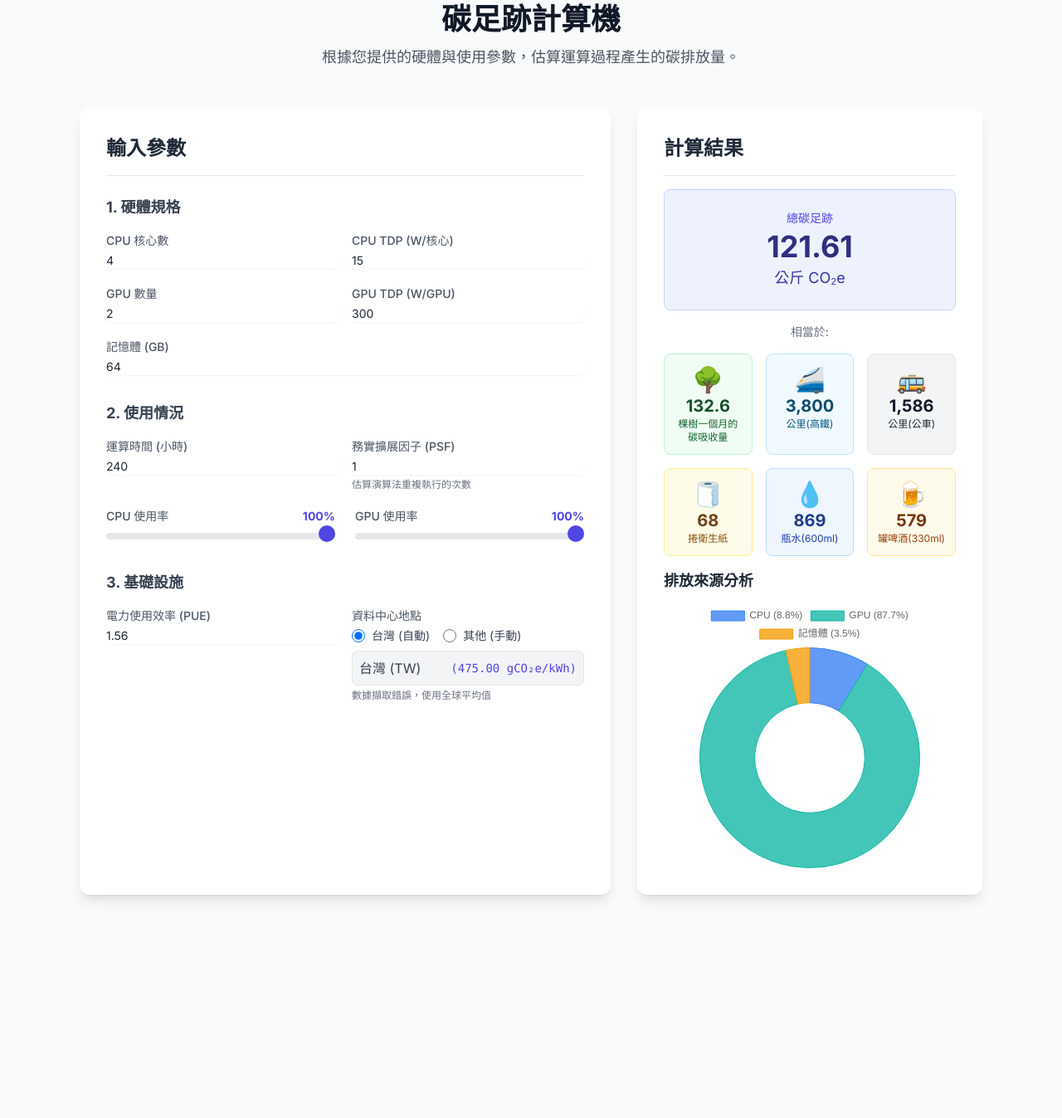
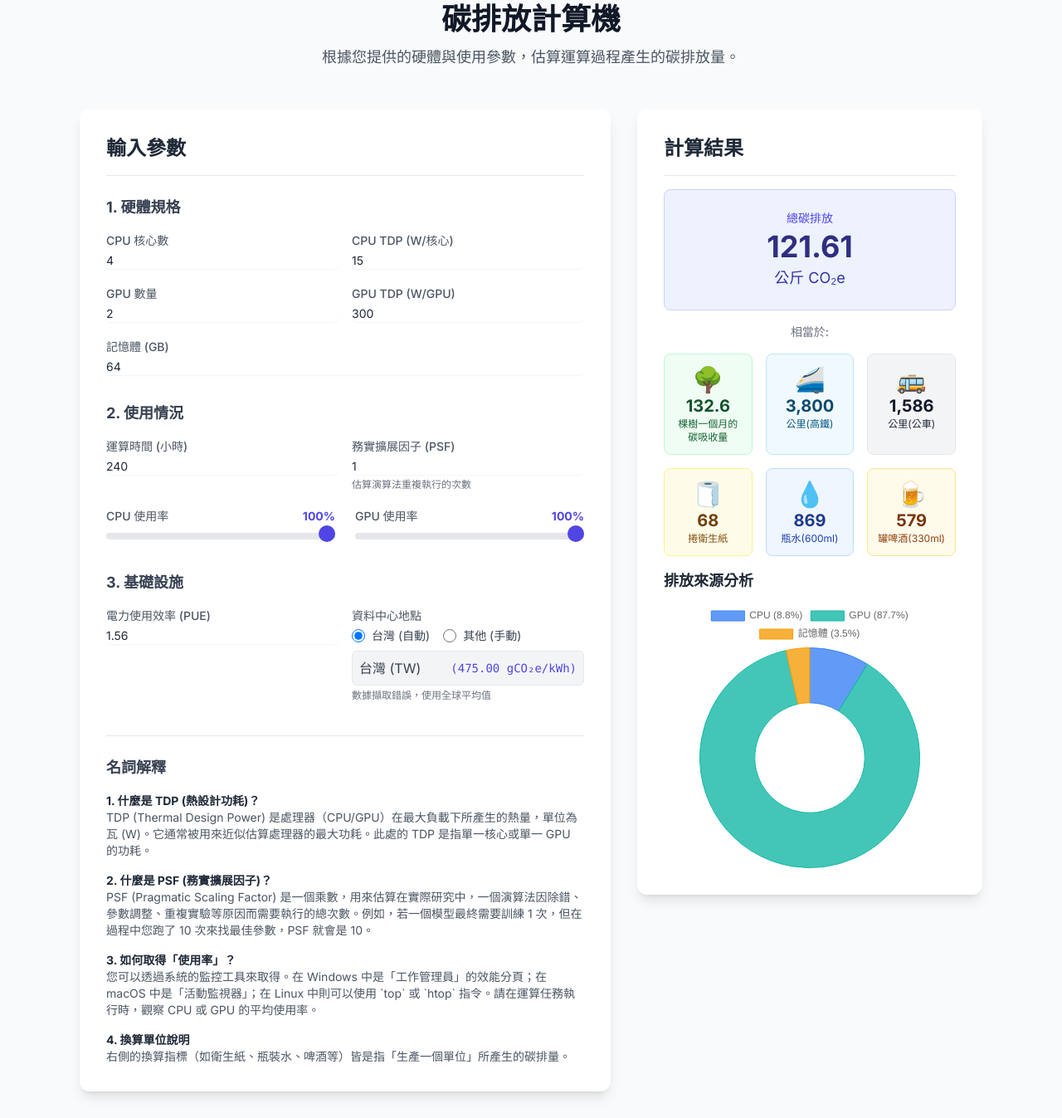
Before and after one commit to YuunJiee/carbon-footprint-calculator, a plain HTML site: page index.html in a window 1280 px wide. Shown: the part 80-1427 px from the top of the page at 83% size. Before the commit the page ends 1190 px from the top, so only its background shows below. Drawn offline with nearby package versions, Linux system fonts and the light colour scheme; no server answers.

Commit message:
add Glossary and change name

```diff
--- a/index.html
+++ b/index.html
@@ -3,7 +3,7 @@
 <head>
     <meta charset="UTF-8">
     <meta name="viewport" content="width=device-width, initial-scale=1.0">
-    <title>碳足跡計算機</title>
+    <title>碳排放計算機</title>
     <script src="https://cdn.tailwindcss.com"></script>
     <script src="https://cdn.jsdelivr.net/npm/chart.js"></script>
     <link rel="preconnect" href="https://fonts.googleapis.com">
@@ -33,7 +33,7 @@
         </div>
 
         <header class="text-center mb-8 md:mb-12">
-            <h1 class="text-3xl md:text-4xl font-bold text-gray-900" data-lang-key="mainTitle">AI 運算碳足跡計算機</h1>
+            <h1 class="text-3xl md:text-4xl font-bold text-gray-900" data-lang-key="mainTitle">碳排放計算機</h1>
             <p class="mt-3 text-md md:text-lg text-gray-600" data-lang-key="subTitle">根據您提供的硬體與使用參數，估算運算過程產生的碳排放量。</p>
         </header>
 
@@ -61,7 +61,7 @@
                             <div>
                                 <label for="psf" class="block text-sm font-medium text-gray-600" data-lang-key="psf">務實擴展因子 (PSF)</label>
                                 <input type="number" id="psf" value="1" class="mt-1 block w-full rounded-md border-gray-300 shadow-sm focus:border-indigo-500 focus:ring-indigo-500 sm:text-sm">
-                                <p class="text-xs text-gray-500 mt-1" data-lang-key="psfDesc">估算演算法重複執行的次數</p>
+                                <p class="text-xs text-gray-500 mt-1" data-lang-key="psfDescShort">估算演算法重複執行的次數</p>
                             </div>
                         </div>
                         <div class="grid grid-cols-1 md:grid-cols-2 gap-x-6 gap-y-5 mt-5">
@@ -96,6 +96,29 @@
                         </div>
                     </div>
                 </form>
+
+                <div class="mt-10 pt-6 border-t border-gray-200">
+                    <h3 class="text-lg font-semibold text-gray-700 mb-4" data-lang-key="glossaryTitle">名詞解釋</h3>
+                    <div class="space-y-4 text-sm text-gray-600">
+                        <div>
+                            <h4 class="font-semibold text-gray-800" data-lang-key="tdpTitle">1. 什麼是 TDP (熱設計功耗)？</h4>
+                            <p data-lang-key="tdpDesc">TDP (Thermal Design Power) 是處理器（CPU/GPU）在最大負載下所產生的熱量，單位為瓦 (W)。它通常被用來近似估算處理器的最大功耗。此處的 TDP 是指單一核心或單一 GPU 的功耗。</p>
+                        </div>
+                        <div>
+                            <h4 class="font-semibold text-gray-800" data-lang-key="psfTitle">2. 什麼是 PSF (務實擴展因子)？</h4>
+                            <p data-lang-key="psfDesc">PSF (Pragmatic Scaling Factor) 是一個乘數，用來估算在實際研究中，一個演算法因除錯、參數調整、重複實驗等原因而需要執行的總次數。例如，若一個模型最終需要訓練 1 次，但在過程中您跑了 10 次來找最佳參數，PSF 就會是 10。</p>
+                        </div>
+                        <div>
+                            <h4 class="font-semibold text-gray-800" data-lang-key="usageTitle">3. 如何取得「使用率」？</h4>
+                            <p data-lang-key="usageDesc">您可以透過系統的監控工具來取得。在 Windows 中是「工作管理員」的效能分頁；在 macOS 中是「活動監視器」；在 Linux 中則可以使用 `top` 或 `htop` 指令。請在運算任務執行時，觀察 CPU 或 GPU 的平均使用率。</p>
+                        </div>
+                        <div>
+                            <h4 class="font-semibold text-gray-800" data-lang-key="conversionTitle">4. 換算單位說明</h4>
+                            <p data-lang-key="conversionDesc">右側的換算指標（如衛生紙、瓶裝水、啤酒等）皆是指「生產一個單位」所產生的碳排量。</p>
+                        </div>
+                    </div>
+                </div>
+
             </div>
 
             <div class="lg:col-span-2">
@@ -127,26 +150,28 @@
 
             const TRANSLATIONS = {
                 en: {
-                    mainTitle: "Carbon Footprint Calculator", subTitle: "Estimate carbon emissions based on hardware and usage parameters.", formTitle: "Input Parameters", sectionHardware: "1. Hardware Specifications", cpuCores: "CPU Cores", cpuTdp: "CPU TDP (W/core)", gpuCount: "Number of GPUs", gpuTdp: "GPU TDP (W/GPU)", memoryGb: "Memory (GB)", sectionUsage: "2. Usage Profile", runtimeHours: "Runtime (Hours)", cpuUsage: "CPU Utilization", gpuUsage: "GPU Utilization", sectionInfra: "3. Infrastructure", pue: "Power Usage Effectiveness (PUE)", location: "Data Center Location", locationName: "Taiwan", resultsTitle: "Calculation Results", waiting: "Awaiting Calculation", waitingInvalid: "Please enter valid parameters to calculate.", totalFootprint: "Total Carbon Footprint", kgCO2e: "kg CO₂e", equivalentTo: "Equivalent to", treeMonths: "tree-months of carbon sequestration", analysisTitle: "Emission Source Analysis", cpu: "CPU", gpu: "GPU", memory: "Memory",
+                    mainTitle: "Carbon Emissions Calculator", subTitle: "Estimate carbon emissions based on hardware and usage parameters.", formTitle: "Input Parameters", sectionHardware: "1. Hardware Specifications", cpuCores: "CPU Cores", cpuTdp: "CPU TDP (W/core)", gpuCount: "Number of GPUs", gpuTdp: "GPU TDP (W/GPU)", memoryGb: "Memory (GB)", sectionUsage: "2. Usage Profile", runtimeHours: "Runtime (Hours)", cpuUsage: "CPU Utilization", gpuUsage: "GPU Utilization", sectionInfra: "3. Infrastructure", pue: "Power Usage Effectiveness (PUE)", location: "Data Center Location", locationName: "Taiwan", resultsTitle: "Calculation Results", waiting: "Awaiting Calculation", waitingInvalid: "Please enter valid parameters to calculate.", totalEmissions: "Total Carbon Emissions", kgCO2e: "kg CO₂e", equivalentTo: "Equivalent to", treeMonths: "tree-months of carbon sequestration", analysisTitle: "Emission Source Analysis", cpu: "CPU", gpu: "GPU", memory: "Memory",
                     apiStatusLoading: "Fetching real-time data...", apiStatusSuccess: "Using real-time data for {zone}", apiStatusError: "Error fetching data, using global average.", ciDisplay: "({value} gCO₂e/kWh)",
                     equivalentToHSR: "HSR travel of", hsrKm: "km on a Taiwan High Speed Rail",
-                    psf: "Pragmatic Scaling Factor (PSF)", psfDesc: "Number of times the algorithm is run in practice",
+                    psf: "Pragmatic Scaling Factor (PSF)", psfDescShort: "Number of times the algorithm is run in practice",
                     toiletPaperRolls: "rolls of toilet paper",
                     bottledWater: "600ml bottles of water",
                     busKm: "km on a Taiwan city bus",
                     taiwanBeer: "cans of Taiwan Beer",
-                    locationTaiwanAuto: "Taiwan (Auto)", locationOtherManual: "Other (Manual)", manualCiInputLabel: "Manual Carbon Intensity (gCO₂e/kWh)", manualCiInputDesc: "Please find and enter the value from {link}."
+                    locationTaiwanAuto: "Taiwan (Auto)", locationOtherManual: "Other (Manual)", manualCiInputLabel: "Manual Carbon Intensity (gCO₂e/kWh)", manualCiInputDesc: "Please find and enter the value from {link}.",
+                    glossaryTitle: "Glossary", tdpTitle: "1. What is TDP (Thermal Design Power)?", tdpDesc: "TDP is the maximum amount of heat generated by a processor (CPU/GPU) under a heavy workload, measured in Watts (W). It's often used as a proxy for maximum power consumption. The TDP here refers to the power of a single core or a single GPU.", psfTitle: "2. What is PSF (Pragmatic Scaling Factor)?", psfDesc: "PSF is a multiplier used to estimate the total number of times an algorithm is run in practice due to debugging, parameter tuning, repeated experiments, etc. For example, if a model is trained once for the final result but was run 10 times to find the best parameters, the PSF would be 10.", usageTitle: "3. How to get the 'Utilization'?", usageDesc: "You can get this from your system's monitoring tools. In Windows, it's the Performance tab in Task Manager; in macOS, it's the Activity Monitor; in Linux, you can use commands like `top` or `htop`. Observe the average CPU or GPU utilization while your task is running.", conversionTitle: "4. Conversion Unit Clarification", conversionDesc: "The conversion metrics on the right (e.g., toilet paper, bottled water, beer) all refer to the carbon emissions generated from producing a single unit of that item."
                 },
                 zh: {
-                    mainTitle: "碳足跡計算機", subTitle: "根據您提供的硬體與使用參數，估算運算過程產生的碳排放量。", formTitle: "輸入參數", sectionHardware: "1. 硬體規格", cpuCores: "CPU 核心數", cpuTdp: "CPU TDP (W/核心)", gpuCount: "GPU 數量", gpuTdp: "GPU TDP (W/GPU)", memoryGb: "記憶體 (GB)", sectionUsage: "2. 使用情況", runtimeHours: "運算時間 (小時)", cpuUsage: "CPU 使用率", gpuUsage: "GPU 使用率", sectionInfra: "3. 基礎設施", pue: "電力使用效率 (PUE)", location: "資料中心地點", locationName: "台灣", resultsTitle: "計算結果", waiting: "等待計算", waitingInvalid: "請輸入有效參數以計算碳足跡。", totalFootprint: "總碳足跡", kgCO2e: "公斤 CO₂e", equivalentTo: "相當於", treeMonths: "棵樹一個月的碳吸收量", analysisTitle: "排放來源分析", cpu: "CPU", gpu: "GPU", memory: "記憶體",
+                    mainTitle: "碳排放計算機", subTitle: "根據您提供的硬體與使用參數，估算運算過程產生的碳排放量。", formTitle: "輸入參數", sectionHardware: "1. 硬體規格", cpuCores: "CPU 核心數", cpuTdp: "CPU TDP (W/核心)", gpuCount: "GPU 數量", gpuTdp: "GPU TDP (W/GPU)", memoryGb: "記憶體 (GB)", sectionUsage: "2. 使用情況", runtimeHours: "運算時間 (小時)", cpuUsage: "CPU 使用率", gpuUsage: "GPU 使用率", sectionInfra: "3. 基礎設施", pue: "電力使用效率 (PUE)", location: "資料中心地點", locationName: "台灣", resultsTitle: "計算結果", waiting: "等待計算", waitingInvalid: "請輸入有效參數以計算碳排放。", totalEmissions: "總碳排放", kgCO2e: "公斤 CO₂e", equivalentTo: "相當於", treeMonths: "棵樹一個月的碳吸收量", analysisTitle: "排放來源分析", cpu: "CPU", gpu: "GPU", memory: "記憶體",
                     apiStatusLoading: "正在擷取即時數據...", apiStatusSuccess: "使用 {zone} 的即時數據", apiStatusError: "數據擷取錯誤，使用全球平均值", ciDisplay: "({value} gCO₂e/kWh)",
                     equivalentToHSR: "搭乘高鐵", hsrKm: "公里(高鐵)",
-                    psf: "務實擴展因子 (PSF)", psfDesc: "估算演算法重複執行的次數",
+                    psf: "務實擴展因子 (PSF)", psfDescShort: "估算演算法重複執行的次數",
                     toiletPaperRolls: "捲衛生紙",
                     bottledWater: "瓶水(600ml)",
                     busKm: "公里(公車)",
                     taiwanBeer: "罐啤酒(330ml)",
-                    locationTaiwanAuto: "台灣 (自動)", locationOtherManual: "其他 (手動)", manualCiInputLabel: "手動輸入碳強度 (gCO₂e/kWh)", manualCiInputDesc: "請至 {link} 查詢並輸入數值。"
+                    locationTaiwanAuto: "台灣 (自動)", locationOtherManual: "其他 (手動)", manualCiInputLabel: "手動輸入碳強度 (gCO₂e/kWh)", manualCiInputDesc: "請至 {link} 查詢並輸入數值。",
+                    glossaryTitle: "名詞解釋", tdpTitle: "1. 什麼是 TDP (熱設計功耗)？", tdpDesc: "TDP (Thermal Design Power) 是處理器（CPU/GPU）在最大負載下所產生的熱量，單位為瓦 (W)。它通常被用來近似估算處理器的最大功耗。此處的 TDP 是指單一核心或單一 GPU 的功耗。", psfTitle: "2. 什麼是 PSF (務實擴展因子)？", psfDesc: "PSF (Pragmatic Scaling Factor) 是一個乘數，用來估算在實際研究中，一個演算法因除錯、參數調整、重複實驗等原因而需要執行的總次數。例如，若一個模型最終需要訓練 1 次，但在過程中您跑了 10 次來找最佳參數，PSF 就會是 10。", usageTitle: "3. 如何取得「使用率」？", usageDesc: "您可以透過系統的監控工具來取得。在 Windows 中是「工作管理員」的效能分頁；在 macOS 中是「活動監視器」；在 Linux 中則可以使用 `top` 或 `htop` 指令。請在運算任務執行時，觀察 CPU 或 GPU 的平均使用率。", conversionTitle: "4. 換算單位說明", conversionDesc: "右側的換算指標（如衛生紙、瓶裝水、啤酒等）皆是指「生產一個單位」所產生的碳排量。"
                 }
             };
 
@@ -209,7 +234,7 @@
                 };
             }
 
-            function calculateFootprint(inputs, carbonIntensity) {
+            function calculateEmissions(inputs, carbonIntensity) {
                 const { runtime, cpuPower, gpuPower, cpuUsage, gpuUsage, memory, PUE, PSF } = inputs;
 
                 const powerCores = (cpuPower * cpuUsage) + (gpuPower * gpuUsage);
@@ -253,7 +278,7 @@
                 }
 
                 const formInputs = getFormInputs();
-                const results = calculateFootprint(formInputs, ciToUse);
+                const results = calculateEmissions(formInputs, ciToUse);
                 renderResults(results);
                 updateCiDisplay(locationMode === 'taiwan' ? state.carbonIntensity : null);
             }
@@ -266,7 +291,7 @@
                     return;
                 }
                 DOMElements.resultsContent.innerHTML = `
-                    <div class="result-card text-center p-6 bg-indigo-50 rounded-lg border border-indigo-200"><p class="text-sm font-medium text-indigo-600">${T.totalFootprint}</p><p class="text-4xl font-bold text-indigo-900 my-1">${data.totalCarbonKg.toLocaleString('en-US', { minimumFractionDigits: 2, maximumFractionDigits: 2 })}</p><p class="text-lg text-indigo-800">${T.kgCO2e}</p></div>
+                    <div class="result-card text-center p-6 bg-indigo-50 rounded-lg border border-indigo-200"><p class="text-sm font-medium text-indigo-600">${T.totalEmissions}</p><p class="text-4xl font-bold text-indigo-900 my-1">${data.totalCarbonKg.toLocaleString('en-US', { minimumFractionDigits: 2, maximumFractionDigits: 2 })}</p><p class="text-lg text-indigo-800">${T.kgCO2e}</p></div>
 
                     <div class="mt-4 text-center">
                         <p class="text-sm font-medium text-gray-500">${T.equivalentTo}:</p>
```
